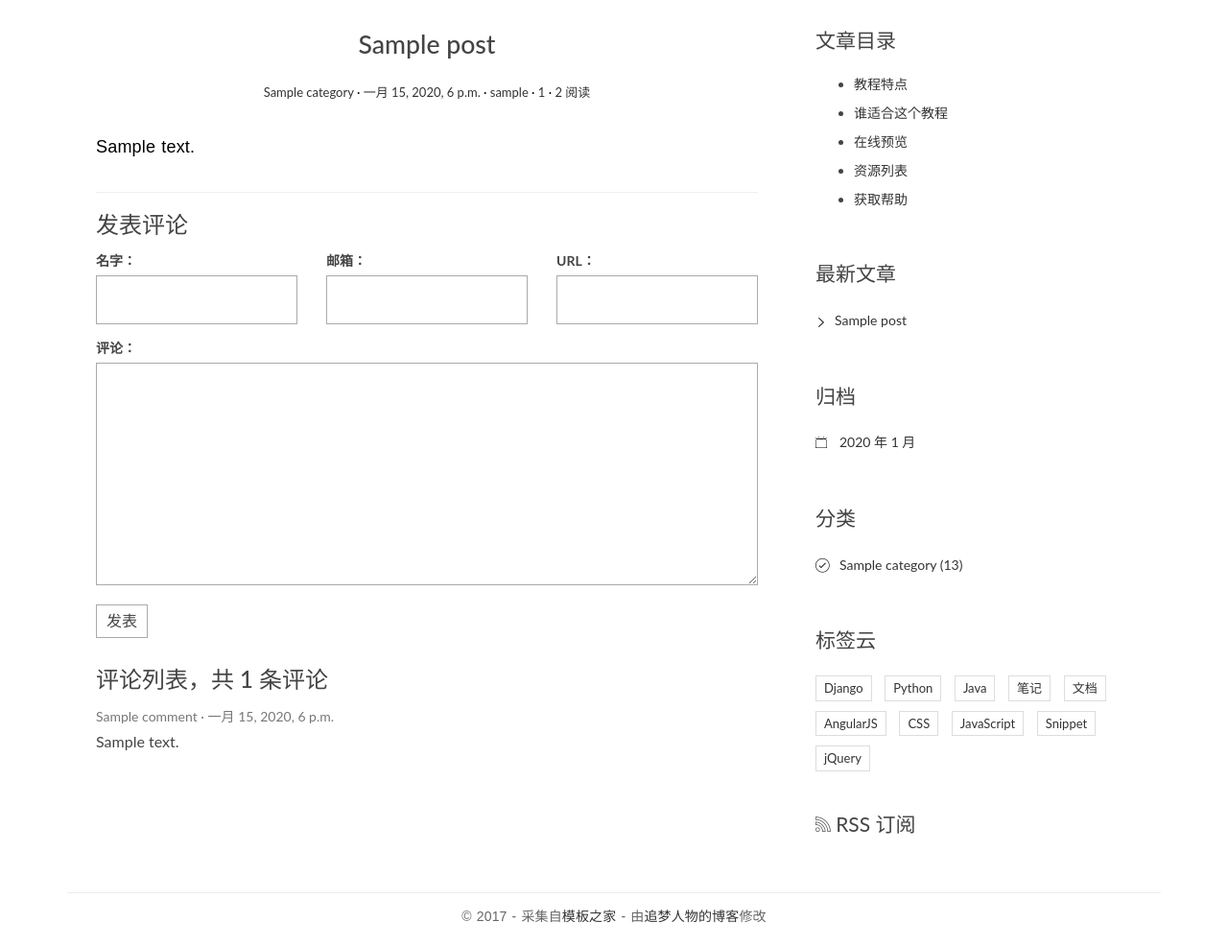
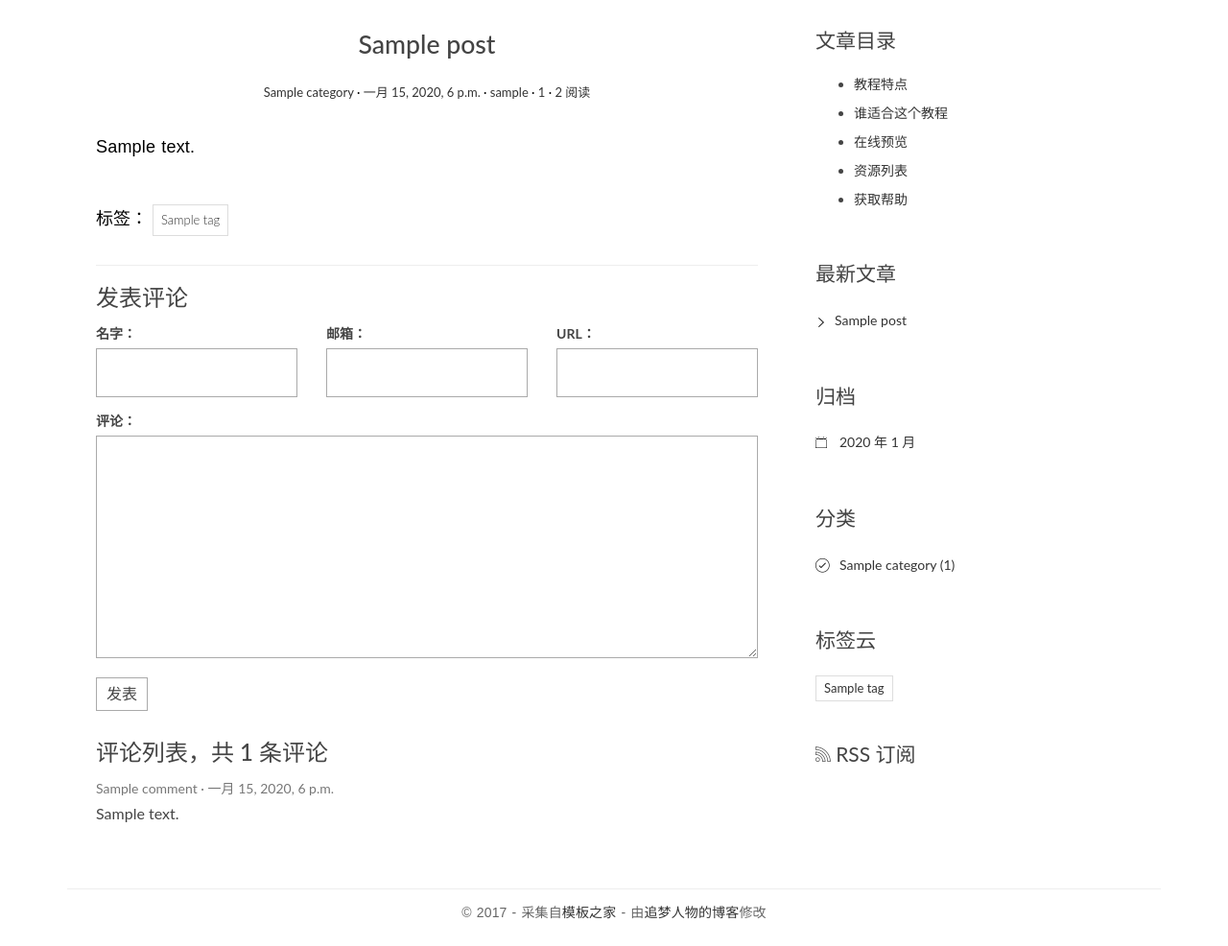
Before and after one commit to janetat/zmrenwu-django-blog-tutorial, a Django app: page /post/1/ in a window 1280 px wide. Shown: the part 146-1132 px from the top of the page at 96% size. After the commit the page ends 1104 px from the top, so only its background shows below. Run offline with Django 3.2, Linux system fonts and the light colour scheme; tables that the repository leaves empty hold one stand-in row (values such as "Sample post"); some libraries are stand-ins or nearby versions.

Commit message:
完善标签功能(侧边栏的标签云和详情页的标签)

```diff
--- a/blog/templates/blog/base.html
+++ b/blog/templates/blog/base.html
@@ -110,7 +110,8 @@
                         {% for category in category_list %}
                             <li>
                                 <a href="{% url 'blog:category' category.pk %}">{{ category.name }} <span
-                                        class="post-count">(13)</span></a>
+                                        class="post-count">({{ category.num_posts }})</span></a>
+                                <!-- post-count还可以category.post_set.count。-->
                             </li>
                         {% empty %}
                             暂无分类！
@@ -120,39 +121,19 @@
 
                 <div class="widget widget-tag-cloud">
                     <h3 class="widget-title">标签云</h3>
+                    {% get_tags as tag_list %}
                     <ul>
-                        <li>
-                            <a href="#">Django</a>
-                        </li>
-                        <li>
-                            <a href="#">Python</a>
-                        </li>
-                        <li>
-                            <a href="#">Java</a>
-                        </li>
-                        <li>
-                            <a href="#">笔记</a>
-                        </li>
-                        <li>
-                            <a href="#">文档</a>
-                        </li>
-                        <li>
-                            <a href="#">AngularJS</a>
-                        </li>
-                        <li>
-                            <a href="#">CSS</a>
-                        </li>
-                        <li>
-                            <a href="#">JavaScript</a>
-                        </li>
-                        <li>
-                            <a href="#">Snippet</a>
-                        </li>
-                        <li>
-                            <a href="#">jQuery</a>
-                        </li>
+                        {% for tag in tag_list %}
+                            <li>
+                                <a href="{% url 'blog:tag' tag.pk%}">{{ tag.name }}</a>
+                            </li>
+                        {% empty %}
+                            暂无标签！
+                        {% endfor %}
                     </ul>
                 </div>
+
+
                 <div class="rss">
                     <a href=""><span class="ion-social-rss-outline"></span> RSS 订阅</a>
                 </div>
--- a/blog/templates/blog/detail.html
+++ b/blog/templates/blog/detail.html
@@ -15,6 +15,15 @@
         </header>
         <div class="entry-content clearfix">
             {{ post.body|safe }}
+            <div class="widget widget-tag-cloud">
+                <ul>
+                    标签：
+                    <!-- Post中的tags，是多对多，用post.tags访问会返回一个模型管理器 -->
+                    {% for tag in post.tags.all %}
+                        <li><a href="{% url 'blog:tag' tag.pk %}">{{ tag.name }}</a></li>
+                    {% endfor %}
+                </ul>
+            </div>
         </div>
     </article>
     <section class="comment-area" id="comment-area">
--- a/blog/templates/blog/index.html
+++ b/blog/templates/blog/index.html
@@ -27,7 +27,7 @@
         <div class="no-post">暂时还没有发布的文章！</div>
     {% endfor %}
 
-    <!-- 分页, 基于CBV，穿过来的context有Paginator自带的4个加上自定义的6个。详细看IndexView的get_context_data -->
+    <!-- 分页, 基于CBV，穿过来的context有Paginator自带的4个加上自定义的6个变量。详细看IndexView的get_context_data -->
     {% if is_paginated %}
     <div class="pagination">
         <!-- 第一页 -->
--- a/blog/templatetags/blog_tags.py
+++ b/blog/templatetags/blog_tags.py
@@ -1,5 +1,6 @@
 from django import template
-from ..models import Post, Category
+from django.db.models.aggregates import Count
+from ..models import Post, Category, Tag
 
 register = template.Library()
 
@@ -19,4 +20,9 @@ def archives():
 @register.simple_tag
 def get_categories():
     """分类模板标签"""
-    return Category.objects.all()
+    return Category.objects.annotate(num_posts=Count('post')).filter(num_posts__gt=0)
+
+
+@register.simple_tag
+def get_tags():
+    return Tag.objects.annotate(num_posts=Count('post')).filter(num_posts__gt=0)
--- a/blog/urls.py
+++ b/blog/urls.py
@@ -8,5 +8,6 @@ urlpatterns = [
     re_path(r'^$', views.IndexView.as_view(), name='index'),
     re_path(r'^post/(?P<pk>[0-9]+)/$', views.PostDetailView.as_view(), name='detail'),
     re_path(r'^archives/(?P<year>[0-9]{4})/(?P<month>[0-9]{1,2})/$', views.ArchivesView.as_view(), name='archives'),
-    re_path(r'^category/(?P<pk>[0-9]+)/$', views.CategoryView.as_view(), name='category')
+    re_path(r'^category/(?P<pk>[0-9]+)/$', views.CategoryView.as_view(), name='category'),
+    re_path(r'^tag/(?P<pk>[0-9]+)/$', views.TagView.as_view(), name='tag')
 ]
--- a/blog/views.py
+++ b/blog/views.py
@@ -3,7 +3,7 @@ from django.shortcuts import render, get_object_or_404
 from django.views.generic import ListView, DetailView
 
 from comments.forms import CommentForm
-from .models import Post, Category
+from .models import Post, Category, Tag
 
 
 class IndexView(ListView):
@@ -104,6 +104,7 @@ class IndexView(ListView):
 
         return data
 
+
 # 简短写法
 # def pagination_data(self, paginator, page, is_paginated):
 #     if not is_paginated:
@@ -181,6 +182,7 @@ class PostDetailView(DetailView):
         })
         return context
 
+
 class ArchivesView(IndexView):
     def get_queryset(self):
         # 在类视图中，从 URL 捕获的命名组参数值保存在实例的 kwargs 属性（是一个字典）里，非命名组参数值保存在实例的 args 属性（是一个列表）里。原理看ContextMixin。
@@ -188,8 +190,15 @@ class ArchivesView(IndexView):
         month = self.kwargs.get('month')
         return super().get_queryset().filter(created_time__year=year, created_time__month=month)
 
+
 class CategoryView(IndexView):
     def get_queryset(self):
         cate = get_object_or_404(Category, pk=self.kwargs.get('pk'))
         # 因为父类IndexView绑定了model = Post, 所以get_queryset对Post操作
         return super().get_queryset().filter(category=cate)
+
+
+class TagView(IndexView):
+    def get_queryset(self):
+        tag = get_object_or_404(Tag, pk=self.kwargs.get('pk'))
+        return super().get_queryset().filter(tags=tag)
```
